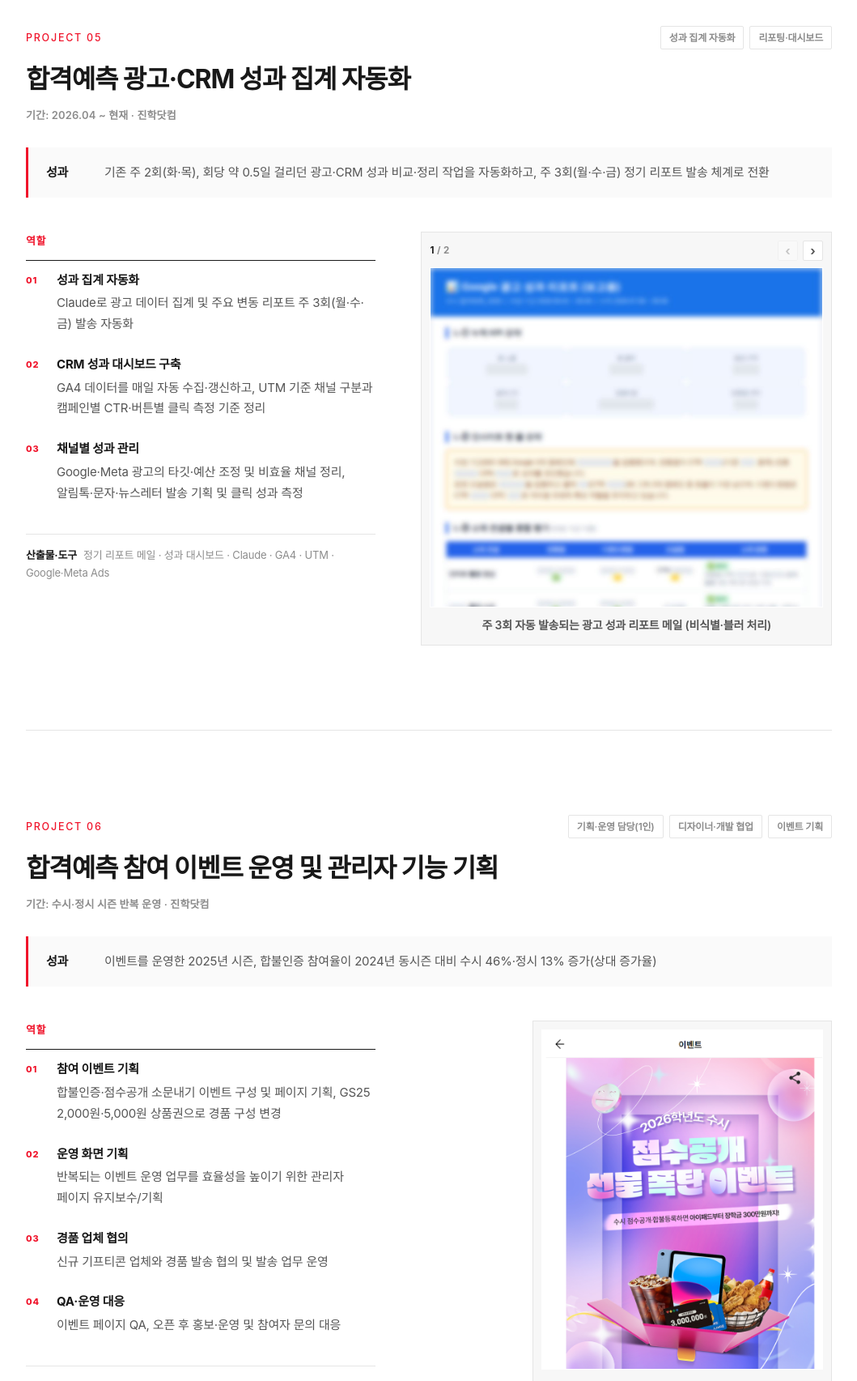
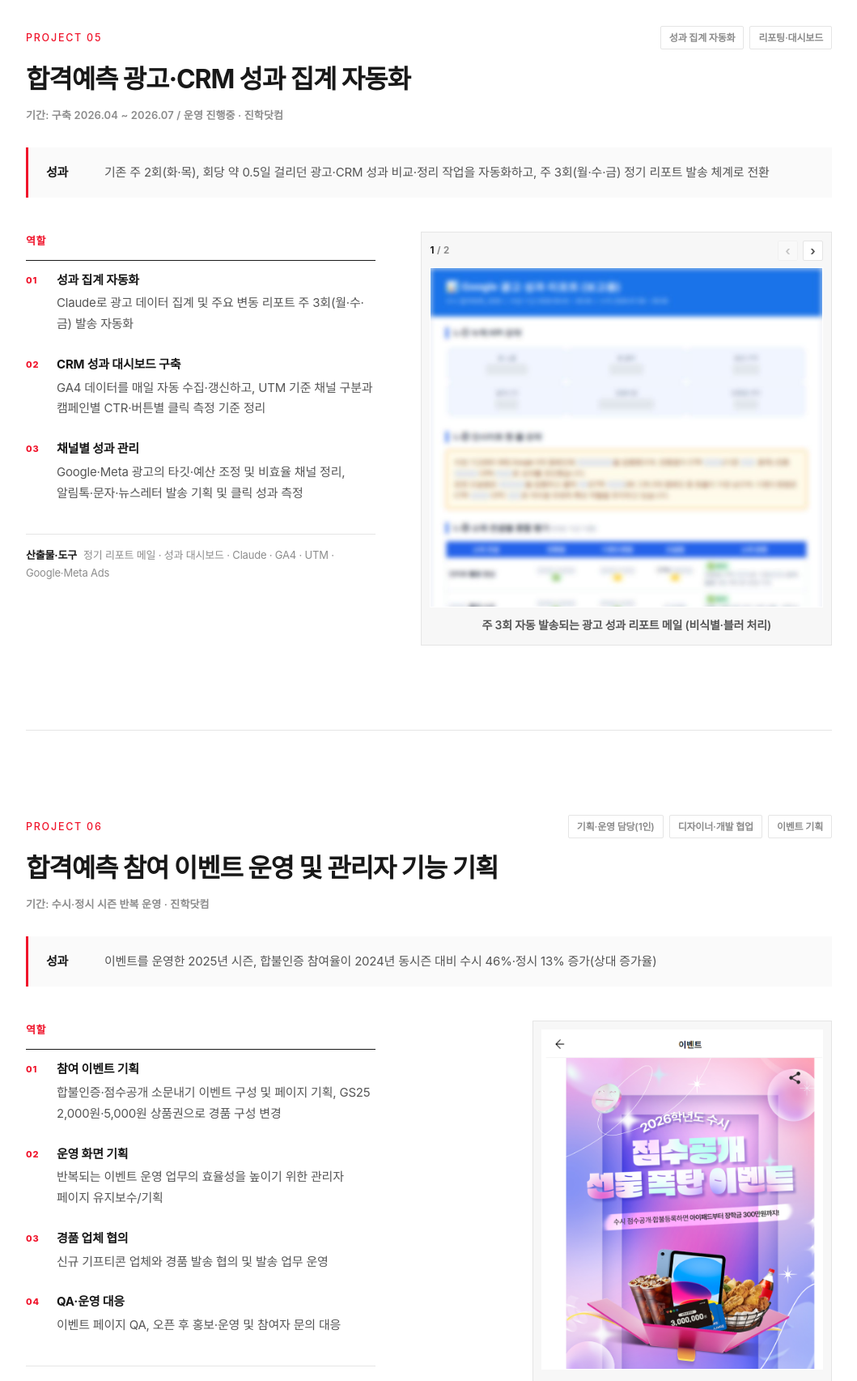
Before and after one commit to brighthee2/NHN-PAYCO_JUHEEJIN, a plain HTML site: page index.html in a window 1280 px wide. Shown: the part 7460-9165 px from the top of the page at 81% size, without its empty margins (110-1169 px from the left). Drawn offline with Linux system fonts and the light colour scheme; a web font is replaced by a local one.

Commit message:
Update index.html

```diff
--- a/index.html
+++ b/index.html
@@ -909,7 +909,7 @@ h1,h2,h3{font-weight:700!important}
         <div class="tags"><span class="tag">성과 집계 자동화</span><span class="tag">리포팅·대시보드</span></div>
       </div>
       <h3>합격예측 광고·CRM 성과 집계 자동화</h3>
-      <div class="per">기간: 2026.04 ~ 현재 · 진학닷컴</div>
+      <div class="per">기간: 구축 2026.04 ~ 2026.07 / 운영 진행중 · 진학닷컴</div>
       <div class="why">
         <p><b>성과</b>기존 주 2회(화·목), 회당 약 0.5일 걸리던 광고·CRM 성과 비교·정리 작업을 자동화하고, 주 3회(월·수·금) 정기 리포트 발송 체계로 전환</p>
       </div>
@@ -950,7 +950,7 @@ h1,h2,h3{font-weight:700!important}
         <div class="project-copy">
 <div class="did"><div class="cap">역할</div><ul>
         <li><b>참여 이벤트 기획</b>합불인증·점수공개 소문내기 이벤트 구성 및 페이지 기획, GS25 2,000원·5,000원 상품권으로 경품 구성 변경</li>
-        <li><b>운영 화면 기획</b>반복되는 이벤트 운영 업무를 효율성을 높이기 위한 관리자 페이지 유지보수/기획</li>
+        <li><b>운영 화면 기획</b>반복되는 이벤트 운영 업무의 효율성을 높이기 위한 관리자 페이지 유지보수/기획</li>
         <li><b>경품 업체 협의</b>신규 기프티콘 업체와 경품 발송 협의 및 발송 업무 운영</li>
         <li><b>QA·운영 대응</b>이벤트 페이지 QA, 오픈 후 홍보·운영 및 참여자 문의 대응</li>
       </ul></div>
```
